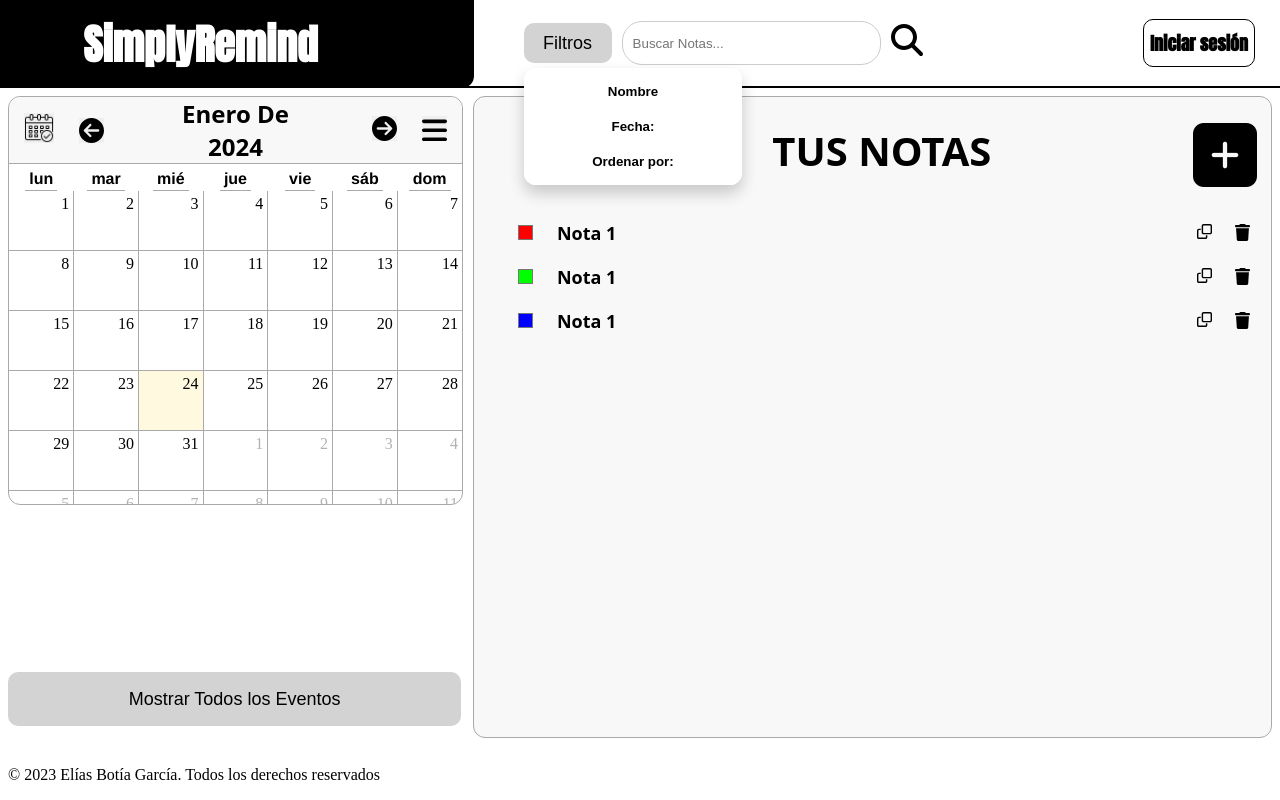
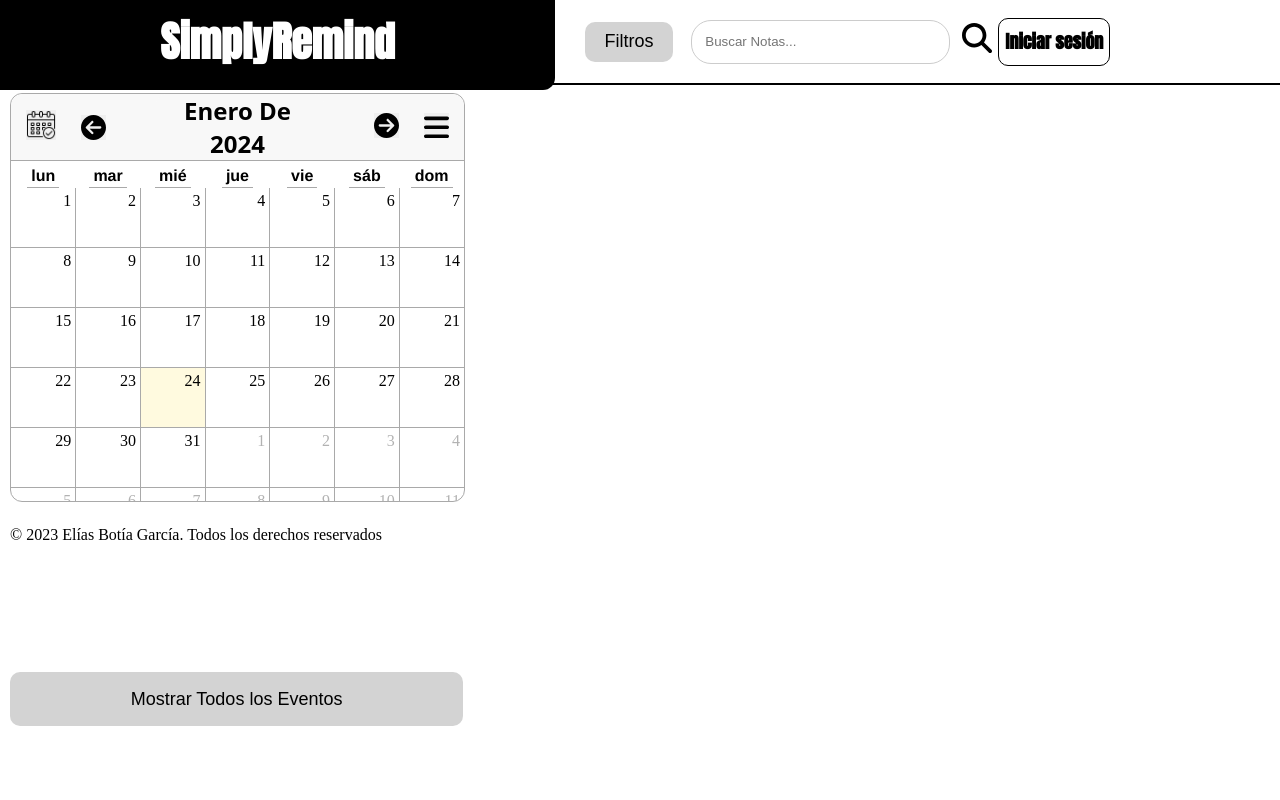
Before and after one commit to Eliass96/SimplyRemind, a website: page index.html in a window 1280 px wide. Drawn offline with Linux system fonts and the light colour scheme.

Commit message:
grid a medias

```diff
--- a/css/style.css
+++ b/css/style.css
@@ -1,65 +1,44 @@
-html,
 body {
-  min-height: 100%;
-  transition: all 0.5s ease;
-  box-sizing: border-box;
+  display: grid;
+  grid-template-columns: 1fr 3fr;
+  grid-template-rows: 85px 1fr 40px;
+  grid-template-areas:
+    "header header"
+    "calendar main"
+    "footer footer";
   scrollbar-width: thin;
   scrollbar-color: #888 #f8f8f8;
+  background: white;
+  margin: 0;
 }
 
 header {
+  grid-area: header;
   display: flex;
-}
-
-::-webkit-scrollbar {
-  width: 5px;
-  padding-top: 5px;
-}
-
-::-webkit-scrollbar-track {
-  background: #f8f8f8;
-  background-clip: content-box;
-}
-
-::-webkit-scrollbar-thumb {
-  background: #888;
-  border-radius: 12px;
-  margin: 2px;
-  background-clip: content-box;
-}
-
-::-webkit-scrollbar-thumb:hover {
-  background: #555;
-}
-
-header {
-  height: 86px;
-  position: fixed;
+  align-items: center;
   background: white;
-  top: 0;
-  left: 0;
-  right: 0;
-  align-items: center;
   border-bottom: 2px solid black;
-  z-index: 10;
 }
 
 .titulo {
+  display: flex;
+  justify-content: center;
+  align-items: center;
   font-family: 'Anton', sans-serif;
   font-size: 130%;
   color: white;
   background: black;
   border-bottom-right-radius: 12px;
-  width: 30.5%;
-  height: 90px;
-  text-align: start;
-  padding-inline-start: 6.5%;
-  line-height: 180%;
+  width: 54ch;
+  height: 12vh;
 }
 
 .buscador {
   background: white;
-  padding-left: 50px;
+  display: flex;
+  justify-content: center;
+  align-items: center;
+  margin-left: 30px;
 }
 
 .formulario {
@@ -75,7 +54,7 @@ header {
   border-radius: 10px;
   border: none;
   cursor: pointer;
-  margin-right: 10px;
+  margin-right: 1em;
   transition: background-color 0.3s ease;
 }
 
@@ -84,14 +63,13 @@ header {
   border: none;
   cursor: pointer;
   font-size: 28px;
-  padding-left: 10px;
+  padding-left: 0.4em;
   width: 48px;
   height: 48px;
 }
 
 .but_login {
-  position: absolute;
-  right: 25px;
+  margin-right: 1em;
   background-color: white;
   font-size: large;
   height: 3rem;
@@ -107,7 +85,7 @@ header {
 }
 
 .text_box_principal {
-  padding: 10px;
+  padding: 1em;
   border: 1px solid #ccc;
   border-radius: 20px;
   width: 35ch;
@@ -176,7 +154,7 @@ header {
 }
 
 .dropdown_content_filtros {
-  display: block;
+  display: none;
   position: absolute;
   margin-top: 5px;
   background-color: white;
@@ -198,8 +176,48 @@ header {
 }
 
 footer {
-  position: absolute;
-  bottom: 0;
-  float: left;
-  text-align: justify;
+  grid-area: footer;
+  margin-left: 10px;
+  margin-right: 10px;
 }
+
+::-webkit-scrollbar {
+  width: 5px;
+  padding-top: 5px;
+}
+
+::-webkit-scrollbar-track {
+  background: #f8f8f8;
+  background-clip: content-box;
+}
+
+::-webkit-scrollbar-thumb {
+  background: #888;
+  border-radius: 12px;
+  margin: 2px;
+  background-clip: content-box;
+}
+
+::-webkit-scrollbar-thumb:hover {
+  background: #555;
+}
+
+/* Añade media queries para ajustar el diseño en diferentes tamaños de pantalla */
+@media (max-width: 600px) {
+  body {
+    grid-template-columns: 1fr;
+    grid-template-rows: 10vh 1fr 5vh;
+    grid-template-areas:
+      "header"
+      "main"
+      "footer";
+  }
+
+  .titulo {
+    width: 100%;
+  }
+
+  .buscador {
+    width: 100%;
+  }
+}
--- a/css/styleCalendario.css
+++ b/css/styleCalendario.css
@@ -1,6 +1,9 @@
 .calendario {
+  grid-area: calendar;
   float: left;
-  margin-top: 88px;
+  margin-top: 8px;
+  margin-left: 10px;
+  margin-right: 10px;
   margin-bottom: 1vh;
   border: 1px solid darkgray;
   min-width: 35.4vw;
--- a/css/styleEvento.css
+++ b/css/styleEvento.css
@@ -31,7 +31,8 @@
   border: none;
   width: 35.4vw;
   height: 3em;
-  margin-left: 0px;
+  margin-left: 10px;
+  margin-right: 10px;
   border-radius: 10px;
   cursor: pointer;
   animation-duration: 0.1s;
@@ -50,7 +51,8 @@
   border: none;
   width: 35.4vw;
   height: 3em;
-  margin-left: 0px;
+  margin-left: 10px;
+  margin-right: 10px;
   border-radius: 10px;
   cursor: pointer;
   animation-duration: 0.1s;
--- a/css/styleListadoNotas.css
+++ b/css/styleListadoNotas.css
@@ -1,19 +1,13 @@
 .listado_notas {
-  float: right;
-  margin-top: 88px;
+  grid-area: main;
   padding-right: 1vh;
-  margin-bottom: 1vh;
+  margin-top: 8px;
   border: 1px solid darkgray;
   background: #f8f8f8;
-  max-width: 62.4%;
-  max-height: 80vh;
-  min-width: 62.4%;
-  min-height: 80vh;
+  max-height: 79vh;
+  display: none;
+  min-height: 79vh;
   border-radius: 12px;
-  display: block;
-  flex-direction: column;
-  align-items: stretch;
-  position: relative;
   overflow-y: auto;
   scrollbar-width: thin;
   scrollbar-color: #888 #f8f8f8;
--- a/index.html
+++ b/index.html
@@ -8,7 +8,6 @@
   <link rel="stylesheet" href="css/style.css">
   <link rel="stylesheet" href="css/styleListadoNotas.css">
   <link rel="stylesheet" href="css/styleNotaSeleccionada.css">
-  <!--<link rel="stylesheet" href="css/styleContenedorCalendario.css">-->
   <link rel="stylesheet" href="css/styleEvento.css">
   <link rel="stylesheet" href="css/styleCalendario.css">
   <link rel="stylesheet" href="css/styleLoginRegistro.css">
@@ -129,7 +128,8 @@
           <button class="but_duplicar_nota" type="button"><img src="icon/clone.svg" alt="Duplicar Nota"></button>
           <button class="but_eliminar_nota" type="button"><img src="icon/trash.svg" alt="Eliminar Nota"></button>
           <div class="dropdown_mas_opciones_nota">
-            <button id="but_mas_opciones_nota" class="but_mas_opciones_nota" type="button"><img src="icon/ellipsis.svg" alt="Más opciones"></button>
+            <button id="but_mas_opciones_nota" class="but_mas_opciones_nota" type="button"><img src="icon/ellipsis.svg"
+                alt="Más opciones"></button>
             <div id="dropdown-content" class="dropdown-content">
               <button class="but_dropdown_mas_opciones_notas" type="button">Compartir</button>
               <button class="but_dropdown_mas_opciones_notas" type="button">Etiquetar</button>
@@ -232,7 +232,7 @@
   <script src="js/lib/sweetalert2.all.min.js"></script>
   <script src="js/lib/bootstrap.bundle.min.js"></script>
   <script type="module" src="js/appCalendario.js"></script>
-  <script src="js/index.js"></script>
+  <!--<script src="js/index.js"></script>-->
 </body>
 <footer>
   <p>&copy; 2023 Elías Botía García. Todos los derechos reservados</p>
```
Also changed, not shown: css/styleContenedorCalendario.css (deleted, +0 -93 lines), img/mas (2).png (added).
